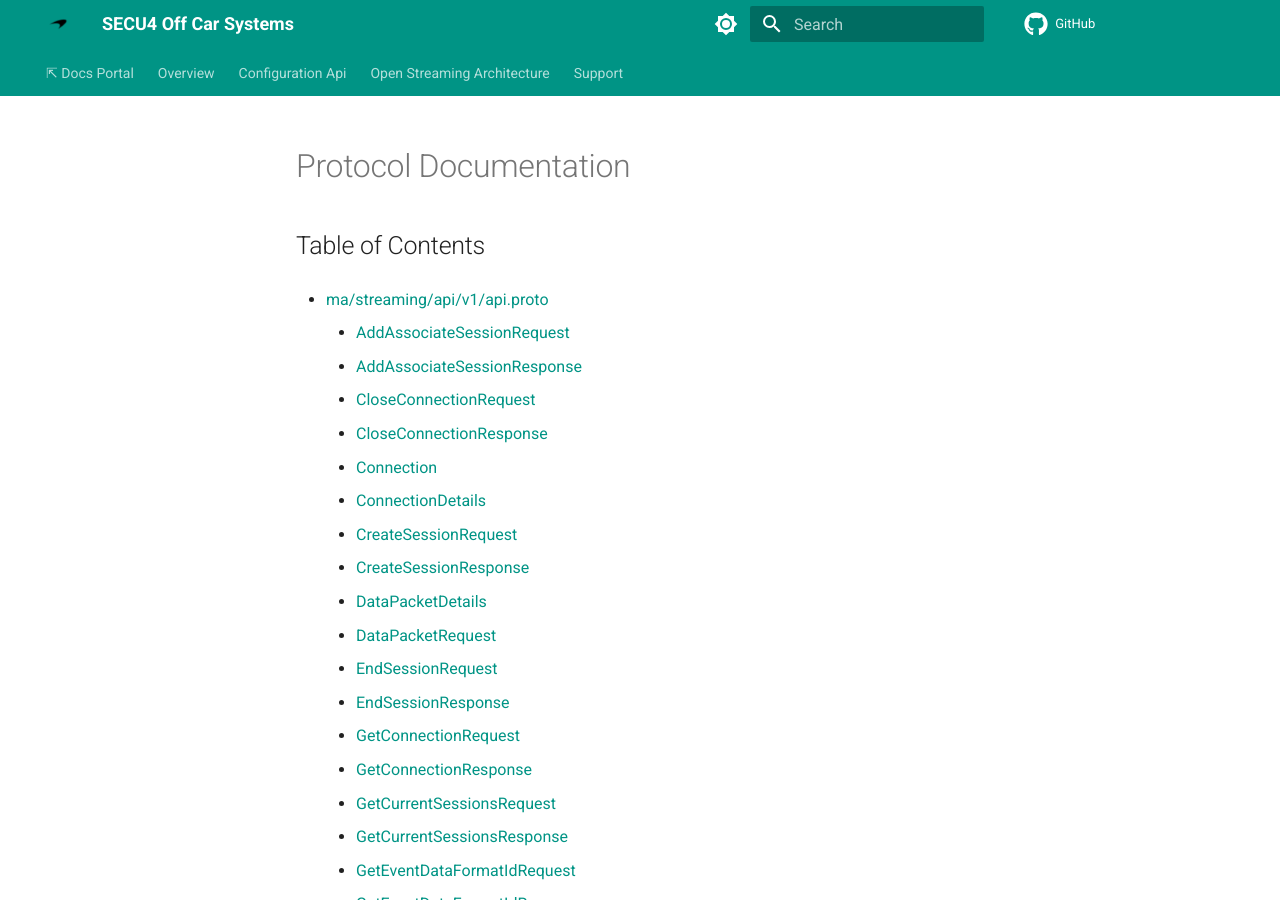
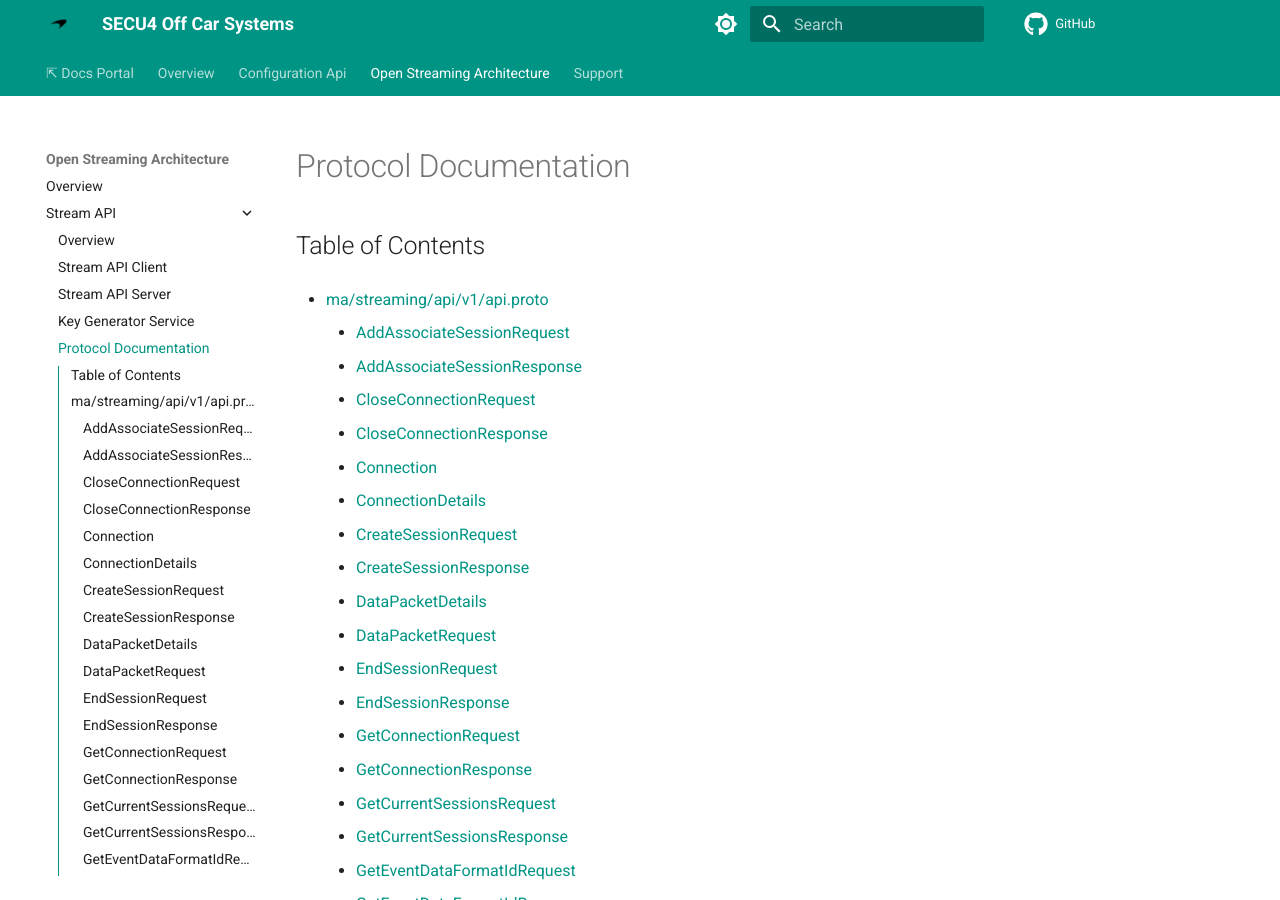
Before and after one commit to mat-docs/SECU4.Site, an MkDocs documentation site: the page built from docs/open_streaming_architecture/stream_api/docs.md, in a window 1280 px wide and 900 px high. Built offline with MkDocs 1.6.1 and Material for MkDocs 9.7.7, drawn with Linux system fonts in a browser that asks for light colours; comment, search, counter and statistics services are not loaded.

Commit message:
Fix missing index from merge

```diff
--- a/mkdocs.yml
+++ b/mkdocs.yml
@@ -52,6 +52,7 @@ nav:
         - Stream API Client:          open_streaming_architecture/stream_api/stream_client.md
         - Stream API Server:          open_streaming_architecture/stream_api/stream_server.md
         - Key Generator Service:      open_streaming_architecture/stream_api/key_generator.md
+        - Protocol Documentation:   open_streaming_architecture/stream_api/docs.md
 
   - Support:                          support.md
 
```
